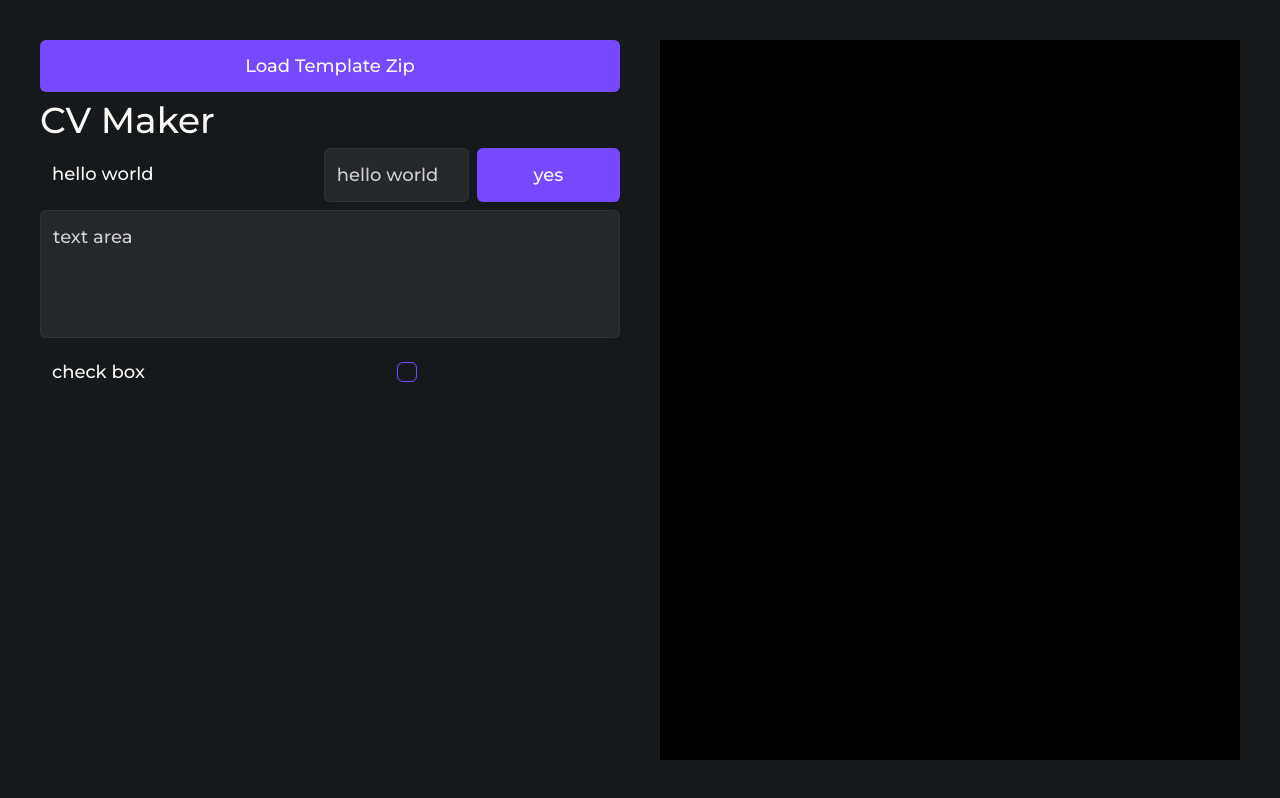
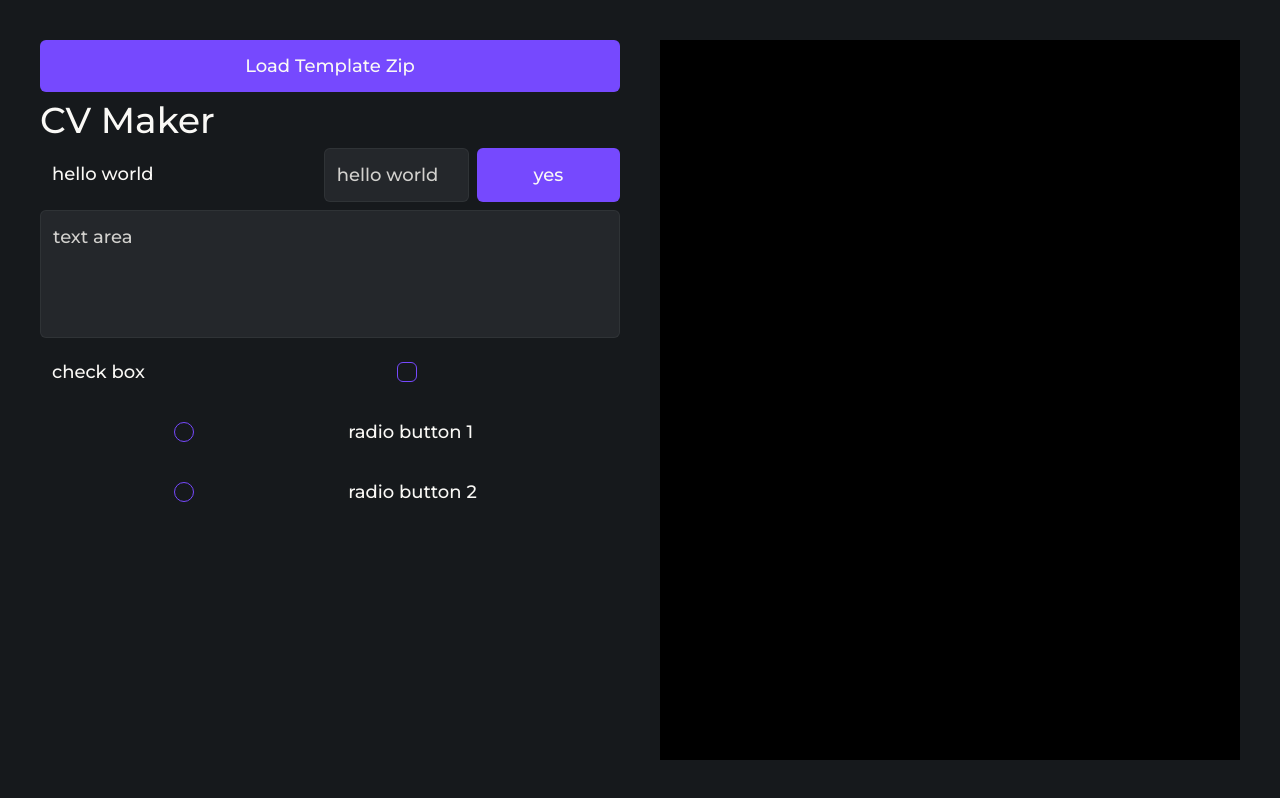
Before and after one commit to muscaa/cv-maker, a Next.js app: page / in a window 1280 px wide. Built offline with nearby package versions, Linux system fonts and the light colour scheme.

Commit message:
Added radio button

```diff
--- a/src/app/components/CheckBoxButton.tsx
+++ b/src/app/components/CheckBoxButton.tsx
@@ -1,7 +1,5 @@
 export interface CheckBoxButtonProps {
-    id?: string;
-    name?: string;
-    className?: string;
+    checked?: boolean;
     onChange?: React.ChangeEventHandler<HTMLInputElement>;
 }
 
@@ -10,12 +8,16 @@ export default function CheckBoxButton(props: CheckBoxButtonProps) {
         <div className="flex p-4 w-full justify-center items-center relative">
             <input
                 type="checkbox"
-                    className="appearance-none peer w-5 h-5 cursor-pointer rounded-md
+                className="
+                    appearance-none peer w-5 h-5 cursor-pointer rounded-md
                     border border-primary checked:bg-primary
                     transition-colors duration-200 ease-in-out
                 "
+                checked={props.checked}
+                onChange={props.onChange}
             />
-                <div className="
+            <div
+                className="
                     absolute text-text-1 opacity-0 peer-checked:opacity-100 pointer-events-none
                     transition-opacity duration-200 ease-in-out
                 "
--- a/src/app/components/RadioButton.tsx
+++ b/src/app/components/RadioButton.tsx
@@ -1,5 +1,30 @@
-export default function RadioButton() {
+export interface RadioButtonProps {
+    name?: string;
+    checked?: boolean;
+    onChange?: React.ChangeEventHandler<HTMLInputElement>;
+}
+
+export default function RadioButton(props: RadioButtonProps) {
     return (
-        <></>
+        <div className="flex p-4 w-full justify-center items-center relative">
+            <input
+                type="radio"
+                className="
+                    appearance-none peer w-5 h-5 cursor-pointer rounded-full
+                    border border-primary
+                "
+                name={props.name}
+                checked={props.checked}
+                onChange={props.onChange}
+            />
+            <div
+                className="
+                    absolute bg-primary opacity-0 peer-checked:opacity-100 pointer-events-none
+                    w-3 h-3 rounded-full
+                    transition-opacity duration-200 ease-in-out
+                "
+            >
+            </div>
+        </div>
     );
 }
--- a/src/app/sections/CVMakerSection.tsx
+++ b/src/app/sections/CVMakerSection.tsx
@@ -7,6 +7,7 @@ import TextField from "../components/TextField";
 import TextArea from "../components/TextArea";
 import Empty from "../components/Empty";
 import CheckBoxButton from "../components/CheckBoxButton";
+import RadioButton from "../components/RadioButton";
 
 export default function CVMakerSection() {
     return (
@@ -33,6 +34,16 @@ export default function CVMakerSection() {
                 <CheckBoxButton />
                 <Empty />
             </Layout.Rows>
+            <Layout.Cols>
+                <Layout.Rows>
+                    <RadioButton name="hello" />
+                    <Text text="radio button 1" />
+                </Layout.Rows>
+                <Layout.Rows>
+                    <RadioButton name="hello" />
+                    <Text text="radio button 2" />
+                </Layout.Rows>
+            </Layout.Cols>
         </section>
     );
 }
```
Lines whose indentation alone changed are shown as unchanged.
